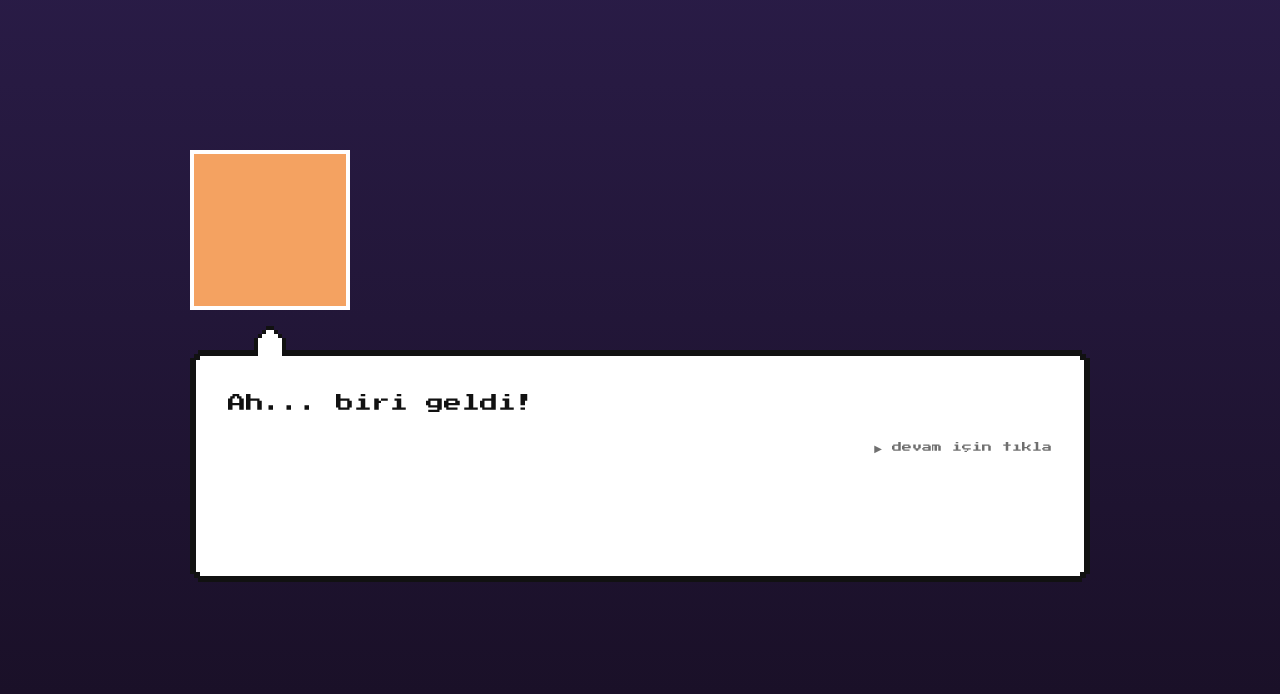
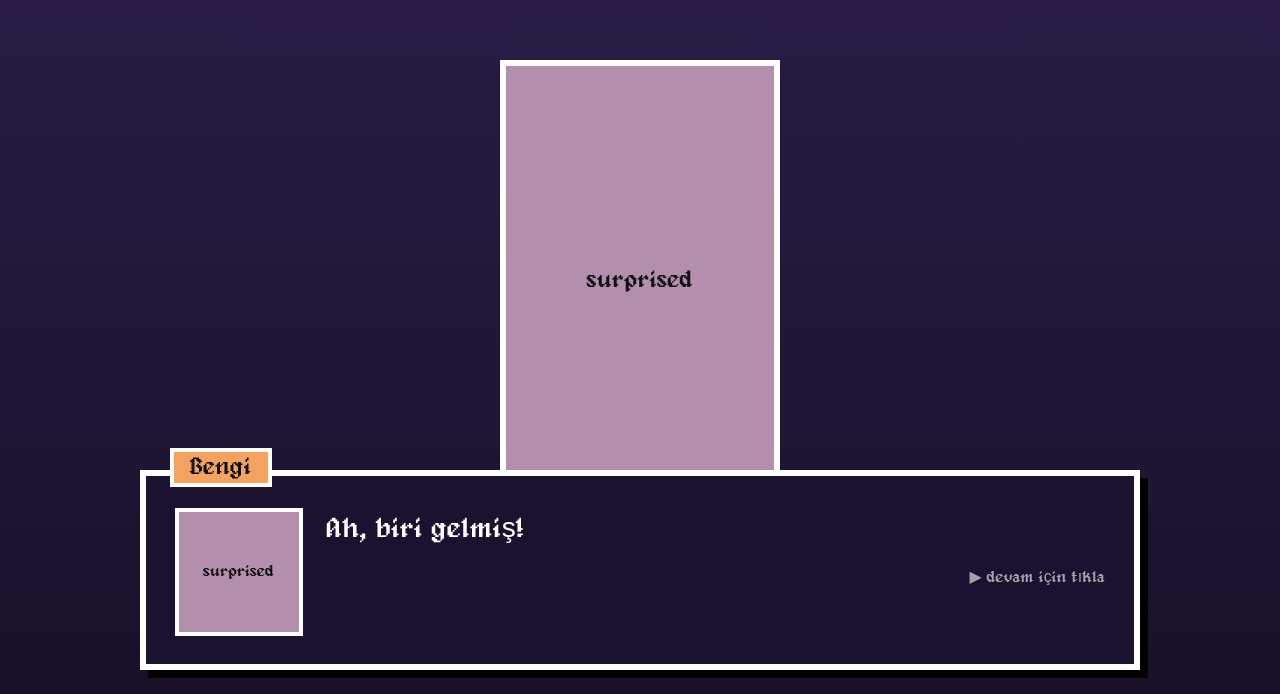
Before and after one commit to balan0303/balan-net, a Next.js app: page / in a window 1280 px wide. Shown: the part 106-800 px from the top of the page. Built offline with nearby package versions, Linux system fonts and the light colour scheme.

Commit message:
boydan karakter, mini portre, alt diyalog kutusu, Alagard

```diff
--- a/app/components/Bubble.tsx
+++ /dev/null
@@ -1,20 +0,0 @@
-import type { ReactNode } from "react";
-
-type Props = {
-  children: ReactNode;
-  onClick?: () => void;
-};
-
-export default function Bubble({ children, onClick }: Props) {
-  return (
-    <div
-      className="bubble-wrap"
-      onClick={onClick}
-      style={{ cursor: onClick ? "pointer" : "default" }}
-    >
-      <div className="bubble">
-        <div className="bubble-inner">{children}</div>
-      </div>
-    </div>
-  );
-}
--- /dev/null
+++ b/app/components/Character.tsx
@@ -0,0 +1,32 @@
+export type Mood = "neutral" | "happy" | "sad" | "angry" | "surprised";
+
+// Çizimlerini public/characters/ içine koyunca true yap
+export const USE_IMAGES = false;
+
+export const MOOD_COLORS: Record<Mood, string> = {
+  neutral: "#f4a261",
+  happy: "#ffd166",
+  sad: "#6c8ebf",
+  angry: "#e5586a",
+  surprised: "#b48ead",
+};
+
+type Props = {
+  mood?: Mood;
+  side?: "left" | "center" | "right";
+};
+
+export default function Character({ mood = "neutral", side = "center" }: Props) {
+  return (
+    // key değişince eleman yeniden oluşur ve zıplama animasyonu tekrar oynar
+    <div className={`vn-character vn-${side}`} key={mood}>
+      {USE_IMAGES ? (
+        <img src={`/characters/bengi-${mood}.png`} alt="" />
+      ) : (
+        <div className="vn-placeholder" style={{ background: MOOD_COLORS[mood] }}>
+          {mood}
+        </div>
+      )}
+    </div>
+  );
+}
--- /dev/null
+++ b/app/components/DialogueBox.tsx
@@ -0,0 +1,34 @@
+import type { ReactNode } from "react";
+import { MOOD_COLORS, USE_IMAGES, type Mood } from "./Character";
+
+type Props = {
+  speaker?: string;
+  mood?: Mood;
+  children: ReactNode;
+  onClick?: () => void;
+};
+
+export default function DialogueBox({
+  speaker = "Bengi",
+  mood = "neutral",
+  children,
+  onClick,
+}: Props) {
+  return (
+    <div
+      className="vn-box"
+      onClick={onClick}
+      style={{ cursor: onClick ? "pointer" : "default" }}
+    >
+      <div className="vn-name">{speaker}</div>
+      <div className="vn-portrait" style={{ background: MOOD_COLORS[mood] }}>
+        {USE_IMAGES ? (
+          <img src={`/characters/bengi-mini-${mood}.png`} alt="" />
+        ) : (
+          mood
+        )}
+      </div>
+      <div className="vn-text">{children}</div>
+    </div>
+  );
+}
--- a/app/components/DialogueScene.tsx
+++ b/app/components/DialogueScene.tsx
@@ -1,9 +1,12 @@
 "use client";
 import { useEffect, useState } from "react";
-import Bubble from "./Bubble";
+import Character, { type Mood } from "./Character";
+import DialogueBox from "./DialogueBox";
+
+export type Line = { text: string; mood?: Mood };
 
 type Props = {
-  lines: string[];
+  lines: Line[];
   name: string;
   onDone: () => void;
 };
@@ -14,10 +17,10 @@ export default function DialogueScene({ lines, name, onDone }: Props) {
   const [i, setI] = useState(0);
   const [count, setCount] = useState(0);
 
-  const text = lines[i].replace(/\{isim\}/g, name || "yabancı");
+  const line = lines[i];
+  const text = line.text.replace(/\{isim\}/g, name || "yabancı");
   const finished = count >= text.length;
 
-  // Satır değişince harf harf yazmaya başla
   useEffect(() => {
     setCount(0);
     const id = setInterval(() => {
@@ -33,24 +36,20 @@ export default function DialogueScene({ lines, name, onDone }: Props) {
   }, [text]);
 
   function handleClick() {
-    if (!finished) {
-      setCount(text.length); // yazı bitmeden tıklanırsa hepsini göster
-    } else if (i < lines.length - 1) {
-      setI(i + 1);
-    } else {
-      onDone();
-    }
+    if (!finished) setCount(text.length);
+    else if (i < lines.length - 1) setI(i + 1);
+    else onDone();
   }
 
   return (
-    <div className="stage">
-      <div className="character" />
-      <Bubble onClick={handleClick}>
+    <div className="vn-stage">
+      <Character mood={line.mood} />
+      <DialogueBox mood={line.mood} onClick={handleClick}>
         {text.slice(0, count)}
         <span className="hint" style={{ visibility: finished ? "visible" : "hidden" }}>
           ▶ devam için tıkla
         </span>
-      </Bubble>
+      </DialogueBox>
     </div>
   );
 }
--- a/app/globals.css
+++ b/app/globals.css
@@ -5,129 +5,151 @@ html, body {
   min-height: 100%;
   background: #1a1028;
   color: #fff;
+  font-family: var(--font-alagard), var(--font-fallback), monospace;
   image-rendering: pixelated;
 }
 
-.stage {
+.vn-stage {
+  position: relative;
   min-height: 100vh;
   display: flex;
   flex-direction: column;
   justify-content: flex-end;
   align-items: center;
-  padding: 1rem 1rem 14vh; /* alttaki değer büyüdükçe balon yukarı çıkar */
+  padding: 1rem 1rem 3vh;
   background: linear-gradient(#2b1d4a, #1a1028);
+  overflow: hidden;
 }
 
-.character {
-  width: 160px;
-  height: 160px;
-  background: #f4a261; /* placeholder: sonra PNG ile değişecek */
-  border: 4px solid #fff;
-  margin-bottom: 40px;
-  align-self: flex-start;
-  margin-left: max(0px, calc(50% - 450px)); /* balonun sol kenarıyla aynı hiza */
+/* ---------- Büyük karakter ---------- */
+
+.vn-character {
+  width: min(1000px, 100%);
+  display: flex;
+  align-items: flex-end;
+  margin-bottom: -30px; /* alt kısmı kutunun arkasına girsin */
+  animation: vn-pop 0.25s ease-out;
+  pointer-events: none;
 }
 
-/* ---------- Pixel konuşma balonu ---------- */
+.vn-center { justify-content: center; }
+.vn-left   { justify-content: flex-start; }
+.vn-right  { justify-content: flex-end; }
 
-.bubble-wrap {
-  position: relative;
-  width: min(900px, 100%);
+.vn-character img {
+  height: min(60vh, 560px);
+  width: auto;
+  image-rendering: pixelated;
 }
 
-/* Dış çerçeve: siyah, basamaklı köşeler */
-.bubble {
-  background: #111;
-  padding: 6px;
-  clip-path: polygon(
-    0 8px, 4px 8px, 4px 4px, 8px 4px, 8px 0,
-    calc(100% - 8px) 0, calc(100% - 8px) 4px, calc(100% - 4px) 4px,
-    calc(100% - 4px) 8px, 100% 8px,
-    100% calc(100% - 8px), calc(100% - 4px) calc(100% - 8px),
-    calc(100% - 4px) calc(100% - 4px), calc(100% - 8px) calc(100% - 4px),
-    calc(100% - 8px) 100%, 8px 100%, 8px calc(100% - 4px),
-    4px calc(100% - 4px), 4px calc(100% - 8px), 0 calc(100% - 8px)
-  );
+.vn-placeholder {
+  width: 280px;
+  height: min(55vh, 480px);
+  border: 6px solid #fff;
+  display: flex;
+  align-items: center;
+  justify-content: center;
+  color: #111;
+  font-size: 24px;
 }
 
-/* İç dolgu: beyaz */
-.bubble-inner {
-  background: #fff;
-  color: #111;
-  min-height: 220px;
-  padding: 1.8rem 2rem;
-  font-size: 18px;
-  line-height: 2;
-  clip-path: polygon(
-    0 4px, 4px 4px, 4px 0,
-    calc(100% - 4px) 0, calc(100% - 4px) 4px, 100% 4px,
-    100% calc(100% - 4px), calc(100% - 4px) calc(100% - 4px),
-    calc(100% - 4px) 100%, 4px 100%, 4px calc(100% - 4px), 0 calc(100% - 4px)
-  );
+@keyframes vn-pop {
+  0%   { transform: translateY(14px); opacity: 0.6; }
+  100% { transform: translateY(0);    opacity: 1; }
 }
 
-/* Balonun ucu: yukarıdaki karaktere doğru, basamaklı üçgen */
-.bubble-wrap::before,
-.bubble-wrap::after {
-  content: "";
-  position: absolute;
-  pointer-events: none;
-}
-.bubble-wrap::before { /* siyah dış kısım */
-  top: -24px;
-  left: 64px; /* eskisi: calc(50% - 16px) */
-  width: 32px;
-  height: 30px;
-  background: #111;
-  clip-path: polygon(
-    12px 0, 20px 0, 20px 4px, 24px 4px, 24px 8px, 28px 8px,
-    28px 12px, 32px 12px, 32px 100%, 0 100%, 0 12px, 4px 12px,
-    4px 8px, 8px 8px, 8px 4px, 12px 4px
-  );
+/* ---------- Alt diyalog kutusu ---------- */
+
+.vn-box {
+  position: relative;
+  z-index: 2; /* karakterin önünde dursun */
+  display: flex;
+  align-items: flex-start;
+  gap: 1.5rem;
+  width: min(1000px, 100%);
+  min-height: 200px;
+  padding: 2rem 1.8rem 1.5rem;
+  background: #1b1230;
+  border: 6px solid #fff;
+  box-shadow: 8px 8px 0 #000;
 }
 
-.bubble-wrap::after { /* beyaz iç kısım */
-  top: -20px;
-  left: 68px; /* eskisi: calc(50% - 12px) */
-  width: 24px;
-  height: 26px;
-  background: #fff;
-  clip-path: polygon(
-    8px 0, 16px 0, 16px 4px, 20px 4px, 20px 8px, 24px 8px,
-    24px 100%, 0 100%, 0 8px, 4px 8px, 4px 4px, 8px 4px
-  );
+.vn-name {
+  position: absolute;
+  top: -28px;
+  left: 1.5rem;
+  padding: 0.2rem 1rem;
+  background: #f4a261;
+  color: #111;
+  border: 4px solid #fff;
+  font-size: 24px;
+}
+
+.vn-portrait {
+  flex: 0 0 128px;
+  width: 128px;
+  height: 128px;
+  border: 4px solid #fff;
+  display: flex;
+  align-items: center;
+  justify-content: center;
+  color: #111;
+  font-size: 16px;
+  overflow: hidden;
+}
+
+.vn-portrait img {
+  width: 100%;
+  height: 100%;
+  object-fit: cover;
+  image-rendering: pixelated;
+}
+
+.vn-text {
+  flex: 1;
+  font-size: 28px;
+  line-height: 1.5;
 }
 
 .hint {
   display: block;
   text-align: right;
   margin-top: 1rem;
-  font-size: 10px;
+  font-size: 16px;
   opacity: 0.6;
 }
 
 .pixel-input {
+  display: block;
   width: 100%;
   font-family: inherit;
-  font-size: 16px;
-  padding: 0.8rem;
-  border: 4px solid #111;
+  font-size: 24px;
+  padding: 0.6rem;
+  border: 4px solid #fff;
+  background: #fff;
+  color: #111;
   margin-top: 1rem;
 }
 
 .pixel-btn {
   font-family: inherit;
-  font-size: 12px;
+  font-size: 22px;
   margin-top: 1rem;
-  padding: 0.8rem 1.2rem;
-  background: #111;
-  color: #fff;
-  border: none;
+  padding: 0.5rem 1.2rem;
+  background: #f4a261;
+  color: #111;
+  border: 4px solid #fff;
   cursor: pointer;
-  box-shadow: 4px 4px 0 #888;
+  box-shadow: 4px 4px 0 #000;
 }
 
 .pixel-btn:disabled {
   opacity: 0.4;
   cursor: default;
 }
+
+@media (max-width: 640px) {
+  .vn-box { flex-direction: column; align-items: center; }
+  .vn-text { font-size: 22px; }
+  .vn-placeholder { width: 200px; font-size: 18px; }
+}
--- a/app/layout.tsx
+++ b/app/layout.tsx
@@ -1,8 +1,18 @@
 import type { Metadata } from "next";
-import { Press_Start_2P } from "next/font/google";
+import localFont from "next/font/local";
+import { Pixelify_Sans } from "next/font/google";
 import "./globals.css";
 
-const pixel = Press_Start_2P({ weight: "400", subsets: ["latin", "latin-ext"] });
+const alagard = localFont({
+  src: "./fonts/alagard.ttf",
+  variable: "--font-alagard",
+});
+
+// Alagard'da eksik olan harfler (ğ, ş, İ gibi) için yedek font
+const fallback = Pixelify_Sans({
+  subsets: ["latin", "latin-ext"],
+  variable: "--font-fallback",
+});
 
 export const metadata: Metadata = {
   title: "Balan",
@@ -12,7 +22,7 @@ export const metadata: Metadata = {
 export default function RootLayout({ children }: { children: React.ReactNode }) {
   return (
     <html lang="tr">
-      <body className={pixel.className}>{children}</body>
+      <body className={`${alagard.variable} ${fallback.variable}`}>{children}</body>
     </html>
   );
 }
--- a/app/page.tsx
+++ b/app/page.tsx
@@ -1,20 +1,25 @@
 "use client";
 import { useState } from "react";
-import DialogueScene from "./components/DialogueScene";
-import Bubble from "./components/Bubble";
+import DialogueScene, { type Line } from "./components/DialogueScene";
+import DialogueBox from "./components/DialogueBox";
+import Character from "./components/Character";
 
-type Scene = "intro" | "askName" | "greet" | "roomPlaceholder";
+type Scene = "intro" | "askName" | "greet" | "hallPlaceholder";
 
-const introLines = [
-  "Ah... biri geldi!",
-  "Merhaba. Ben Mina. Burada uzun zamandır birini bekliyordum.",
-  "Sanırım bir şeyleri unutmuş durumdayım ama sen yardım edebilirsin.",
+const introLines: Line[] = [
+  { text: "Ah, biri gelmiş!", mood: "surprised" },
+  { text: "Merhaba, ben Bengi.", mood: "happy" },
+  { text: "Çok uzun süredir buradayım ama artık gitmem gerekiyor.", mood: "sad" },
+  { text: "Çünkü odamı kötücül süpergüçler ele geçirdi!", mood: "angry" },
+  { text: "Projelerim, yazılarım, matematiksel çalışmalarım... hepsi orada kaldı.", mood: "sad" },
+  { text: "Onları benim için geri getirebilir misin?", mood: "happy" },
 ];
 
-const greetLines = [
-  "Memnun oldum, {isim}!",
-  "Ne güzel bir isim. Hiç unutmayacağım.",
-  "Şimdi sana küçük bir görev vereceğim...",
+const greetLines: Line[] = [
+  { text: "Memnun oldum, {isim}!", mood: "happy" },
+  { text: "Odam koridorun sonunda ama kapısı kilitli.", mood: "neutral" },
+  { text: "İçeri girmek için önce bir labirentten geçmen gerekecek.", mood: "surprised" },
+  { text: "Ama önce salonda biraz etrafı karıştırabilirsin.", mood: "happy" },
 ];
 
 export default function Home() {
@@ -34,10 +39,10 @@ export default function Home() {
 
   if (scene === "askName") {
     return (
-      <div className="stage">
-        <div className="character" />
-        <Bubble>
-          Peki senin adın ne?
+      <div className="vn-stage">
+        <Character mood="happy" />
+        <DialogueBox mood="happy">
+          Önce adını söyler misin?
           <input
             className="pixel-input"
             value={draft}
@@ -49,18 +54,19 @@ export default function Home() {
           <button className="pixel-btn" disabled={!draft.trim()} onClick={submitName}>
             Tamam
           </button>
-        </Bubble>
+        </DialogueBox>
       </div>
     );
   }
 
   if (scene === "greet") {
-    return <DialogueScene lines={greetLines} name={name} onDone={() => setScene("roomPlaceholder")} />;
+    return <DialogueScene lines={greetLines} name={name} onDone={() => setScene("hallPlaceholder")} />;
   }
 
   return (
-    <div className="stage">
-      <Bubble>Oda sahnesi buraya gelecek, {name}!</Bubble>
+    <div className="vn-stage">
+      <Character mood="neutral" />
+      <DialogueBox mood="neutral">Salon sahnesi buraya gelecek, {name}!</DialogueBox>
     </div>
   );
 }
```
Also changed, not shown: app/fonts/alagard.ttf (added).
